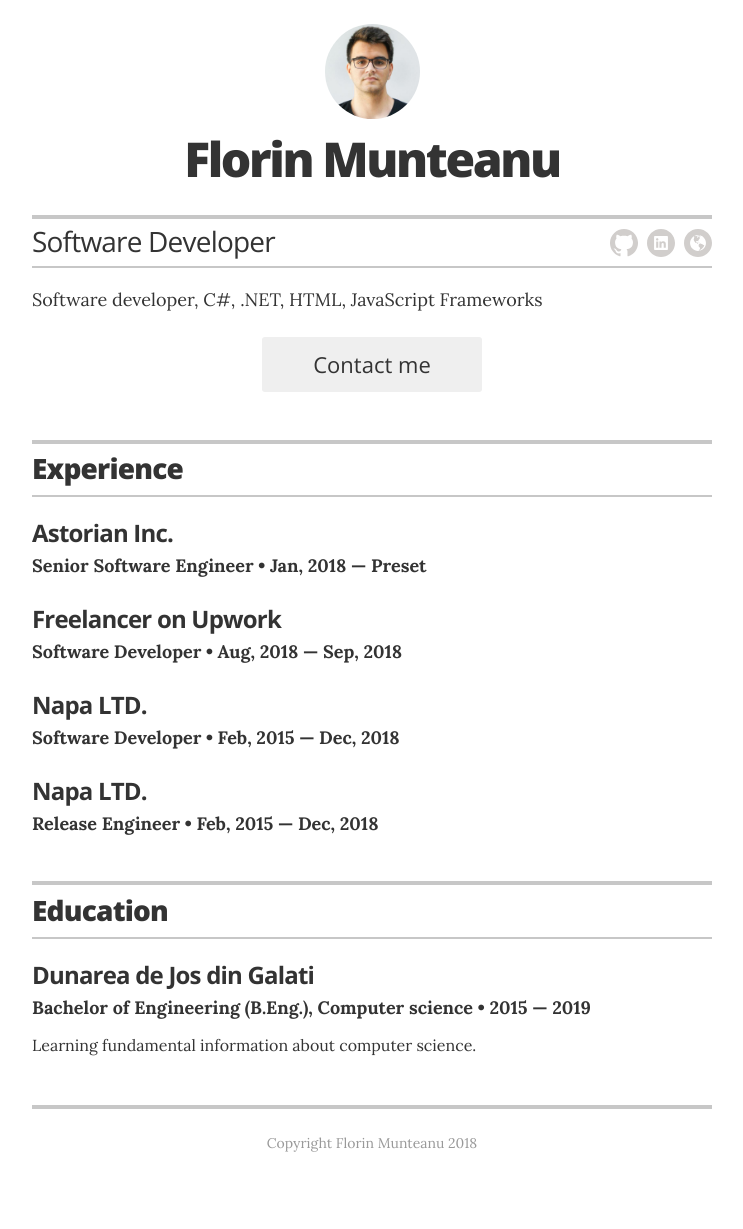
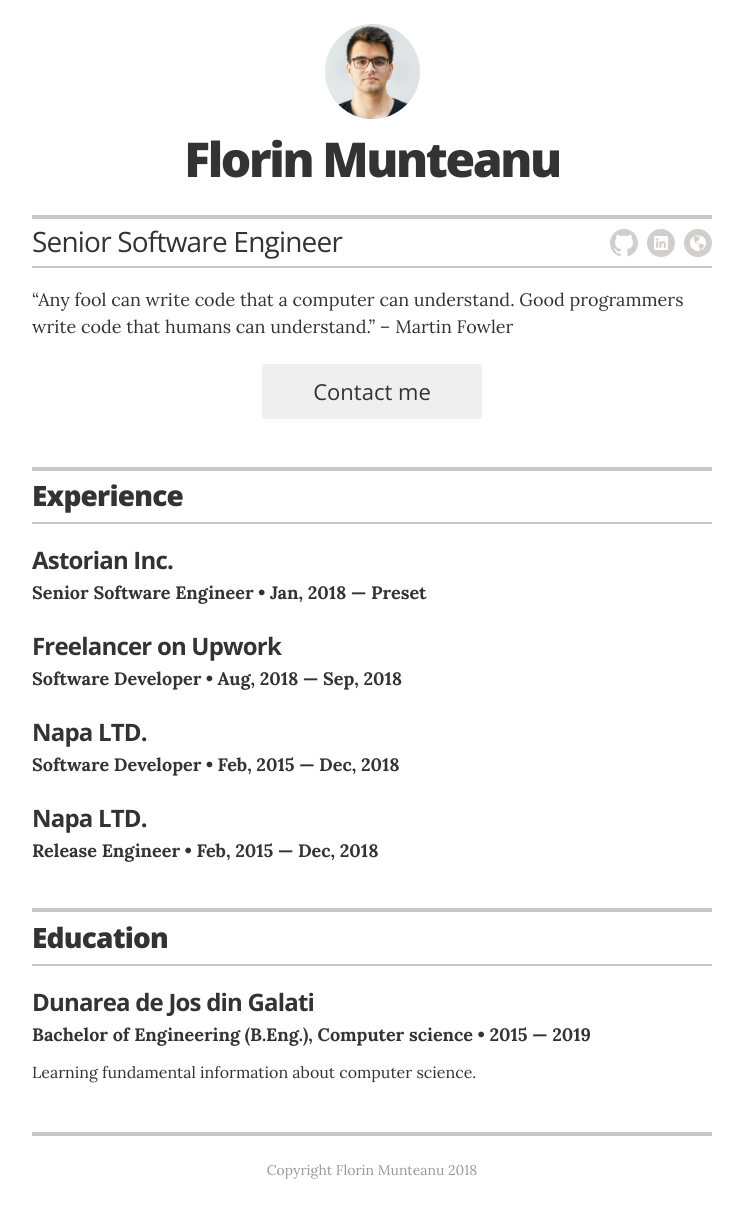
Before and after one commit to powerofsoul/powerofsoul.github.io, a Jekyll site: the page built from index.html, in a window 1280 px wide. Shown: the whole page, without its empty margins (268-1011 px from the left). Built offline with Jekyll 4.4.1, drawn with Linux system fonts in a browser that asks for light colours; before the commit the page ends 1202 px from its top, so only the background shows below that.

Commit message:
Update basic info

```diff
--- a/_config.yml
+++ b/_config.yml
@@ -11,7 +11,7 @@ sass:
 # Resume settings
 resume_avatar:                  "true"
 resume_name:                    "Florin Munteanu"
-resume_title:                   "Software Developer"
+resume_title:                   "Senior Software Engineer"
 
 # used for the contact button in _layouts/resume.html
 resume_contact_email:           "contact@florinmunteanu.info"
@@ -22,7 +22,7 @@ resume_contact_telephone:       "0040743793905"
 resume_header_contact_info:     "Galati, Romania"
 display_header_contact_info:    "false"
 
-resume_header_intro: "<p>Software developer, C#, .NET, HTML, JavaScript Frameworks</p>"
+resume_header_intro: "<p>“Any fool can write code that a computer can understand. Good programmers write code that humans can understand.” – Martin Fowler</p>"
 
 # use "yes" to display the email contact button,
 # "no" to display an "I'm not looking for work" message,
```
